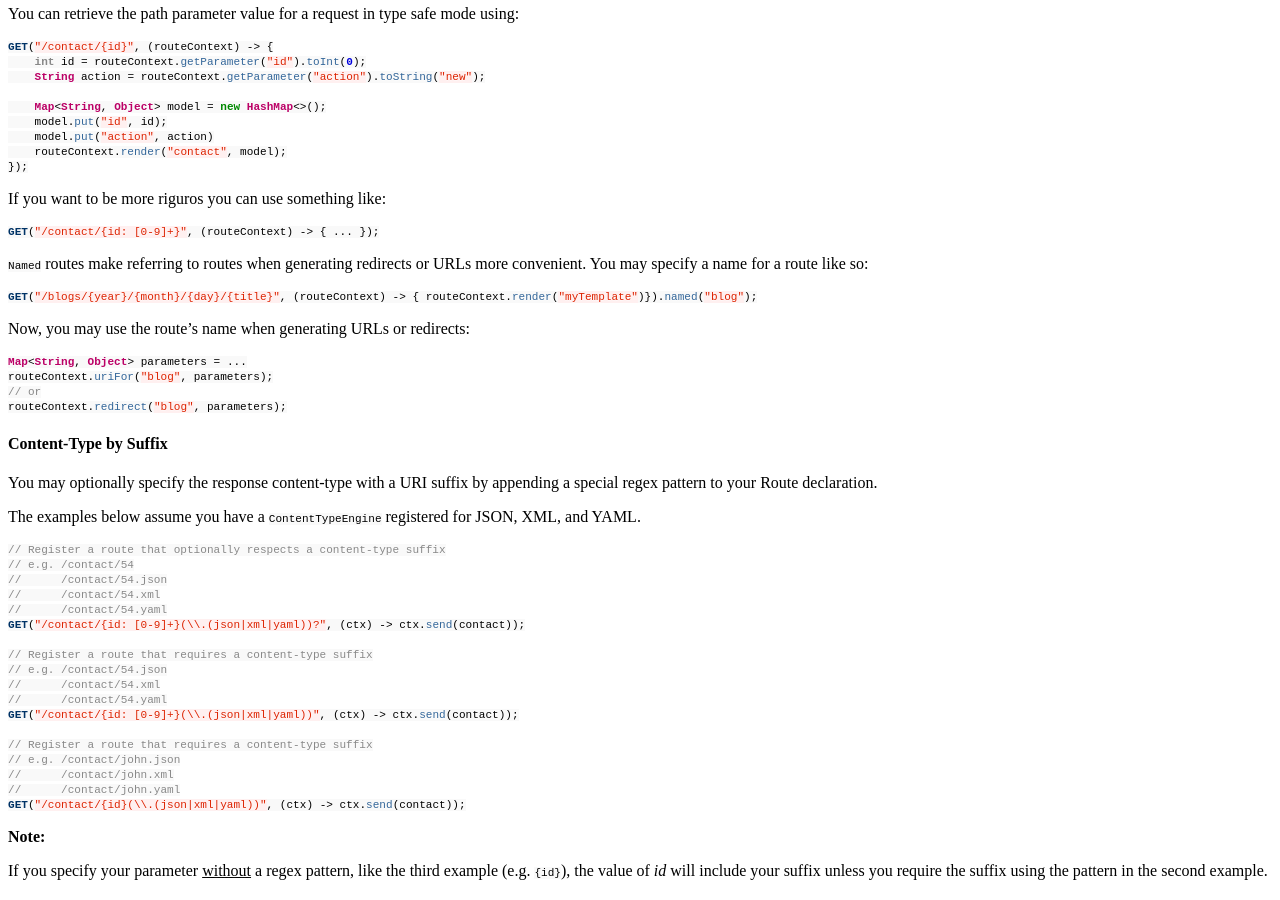
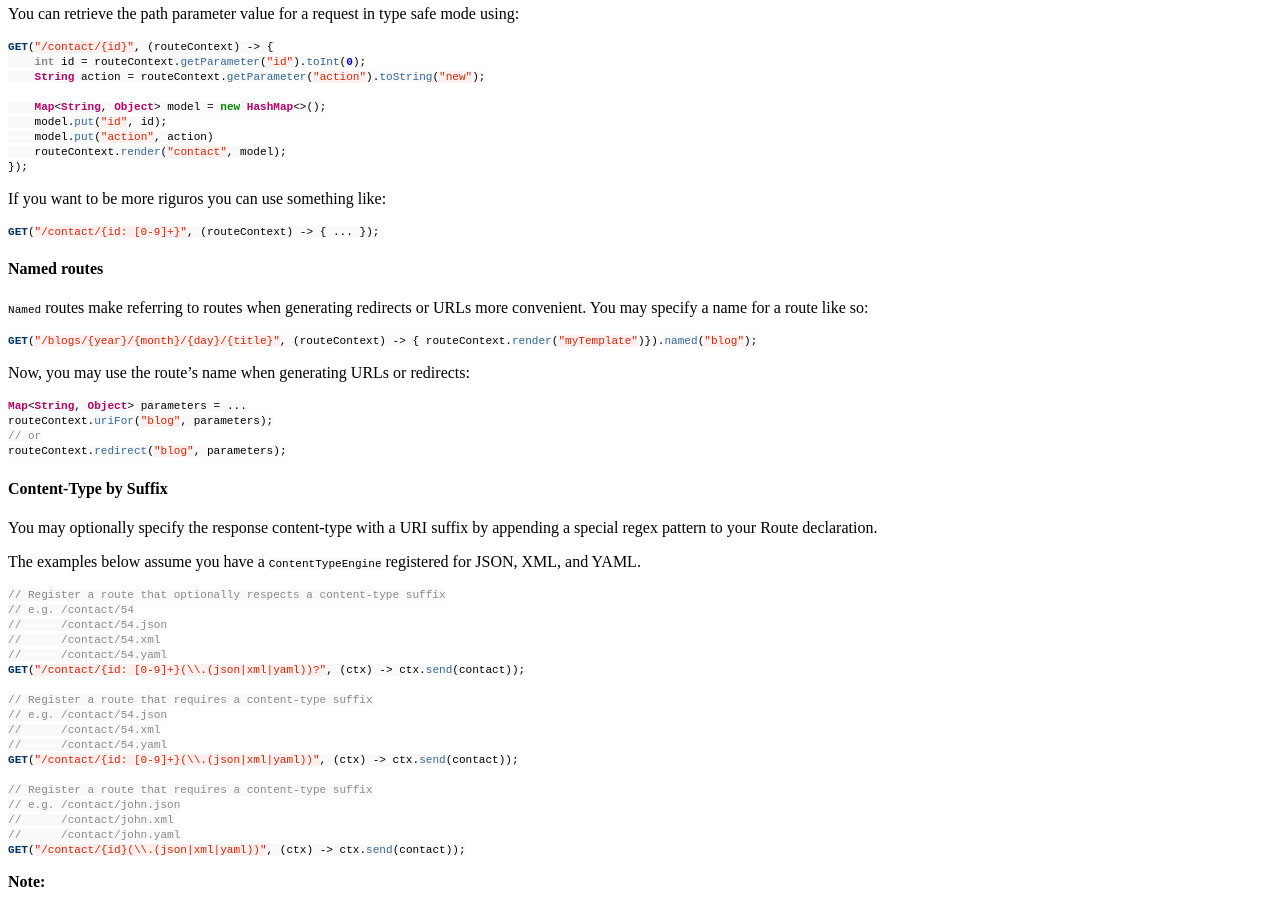
Before and after one commit to pippo-java/pippo.github.io, a Jekyll site: the page built from _posts/2015-05-05-routes.md, in a window 1280 px wide and 900 px high, scrolled down 1308 px. Built offline with Jekyll 4.4.1, drawn with Linux system fonts in a browser that asks for light colours; Markdown is read by kramdown in place of the engine named in the settings; a style sheet for code colours, icons or effects is not loaded.

Commit message:
add Named routes subsection title

````diff
--- a/_posts/2015-05-05-routes.md
+++ b/_posts/2015-05-05-routes.md
@@ -57,6 +57,8 @@ If you want to be more riguros you can use something like:
 GET("/contact/{id: [0-9]+}", (routeContext) -> { ... });
 ```
 
+#### Named routes
+
 `Named` routes make referring to routes when generating redirects or URLs more convenient. You may specify a name for a route like so:
 
 ```java
````
